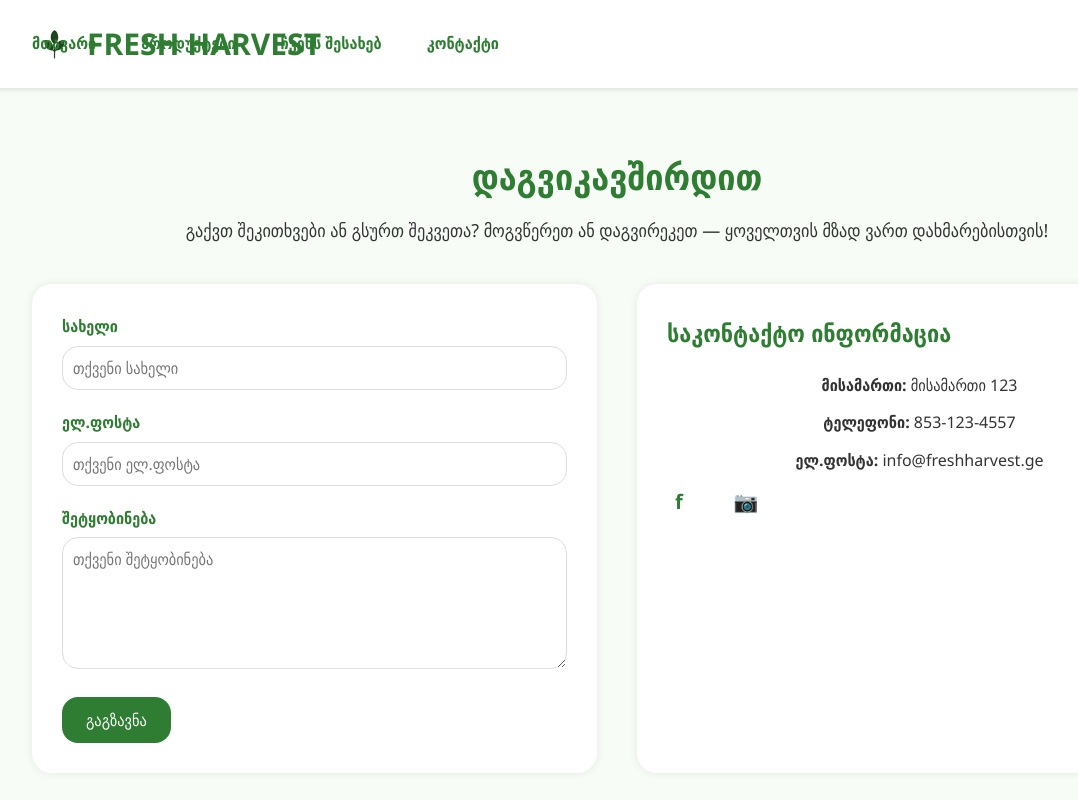
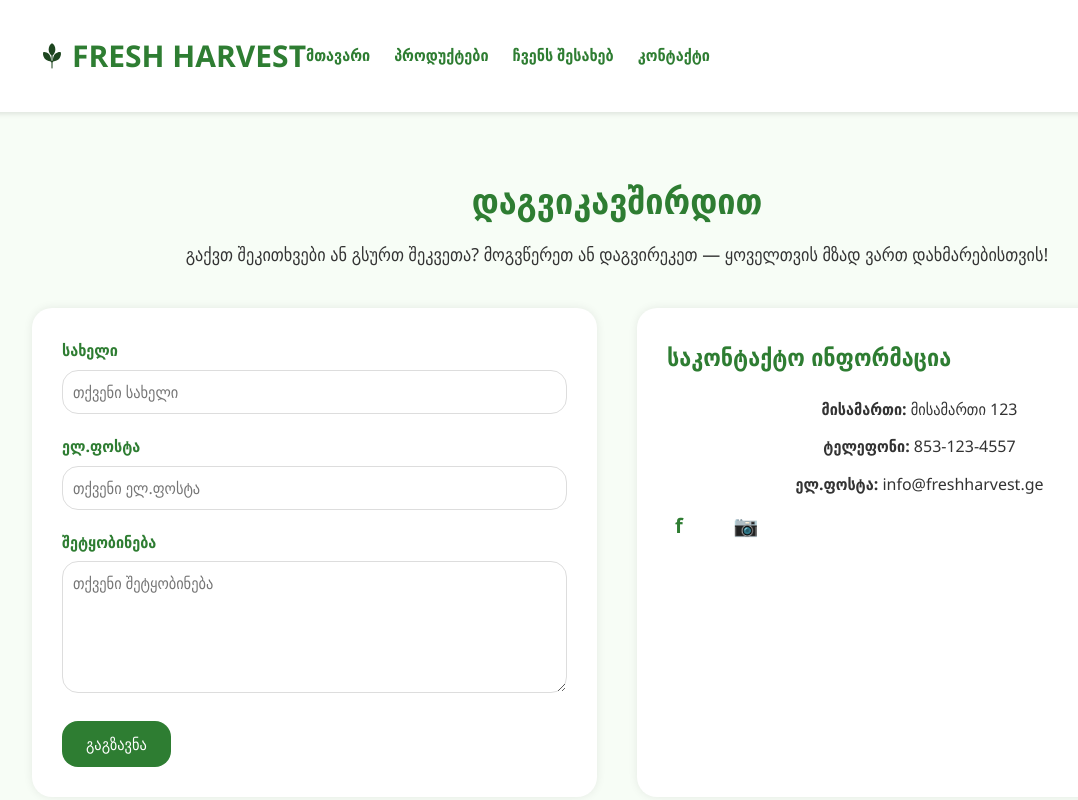
Before and after one commit to lasha404/Fresh-Harvest, a plain HTML site: page contact.html in a window 1280 px wide. Shown: the top 800 px of the page, without its empty margins (23-1101 px from the left). Drawn offline with Linux system fonts and the light colour scheme.

Commit message:
Update style.css

```diff
--- a/style.css
+++ b/style.css
@@ -725,3 +725,56 @@ header{ position: sticky; top:0; z-index:1000; }
     position:absolute; z-index: 1100;
   }
 }
+/* ===== Desktop header/navbar reset & layout (>=769px) ===== */
+@media (min-width: 769px){
+  header{
+    position: sticky; top: 0; z-index: 1000; background: #fff;
+  }
+
+  /* container-level layout */
+  header .container{
+    display: flex; align-items: center; justify-content: space-between;
+    gap: 24px; min-height: 72px;
+  }
+
+  /* logo + title inline */
+  .logo{ display:flex; align-items:center; gap:12px; }
+  .logo img{ height: 40px; width: auto; }
+  .logo h1{ margin:0; line-height:1; }
+
+  /* bring nav back to inline desktop mode */
+  #main-nav{
+    position: static;           /* undo mobile fixed panel */
+    transform: none;
+    opacity: 1; visibility: visible;
+    max-height: none; overflow: visible;
+    background: transparent; padding: 0; border-top: 0;
+    z-index: auto;
+  }
+
+  /* horizontal list */
+  #main-nav > ul{
+    display: flex; align-items: center; gap: 24px;
+    list-style: none; margin: 0; padding: 0;
+  }
+
+  /* dropdowns are absolute under their parent */
+  .dropdown{ position: relative; }
+  .dropdown > a{ display: inline-flex; align-items: center; gap: 8px; }
+  .dropdown .dropdown-menu{
+    position: absolute; top: 100%; left: 0;
+    display: none; background: #fff;
+    box-shadow: 0 8px 20px rgba(0,0,0,.08);
+    border-radius: 12px; padding: 8px; min-width: 200px;
+    z-index: 1100;
+  }
+  .dropdown.active > .dropdown-menu,
+  .dropdown:hover > .dropdown-menu{ display: block; }
+
+  /* hamburger/backdrop not needed on desktop */
+  .mobile-menu-btn{ display: none !important; }
+  .nav-backdrop{ display: none !important; }
+
+  /* ensure nothing clips dropdowns */
+  header, nav, #main-nav, .dropdown{ overflow: visible !important; }
+}
```
